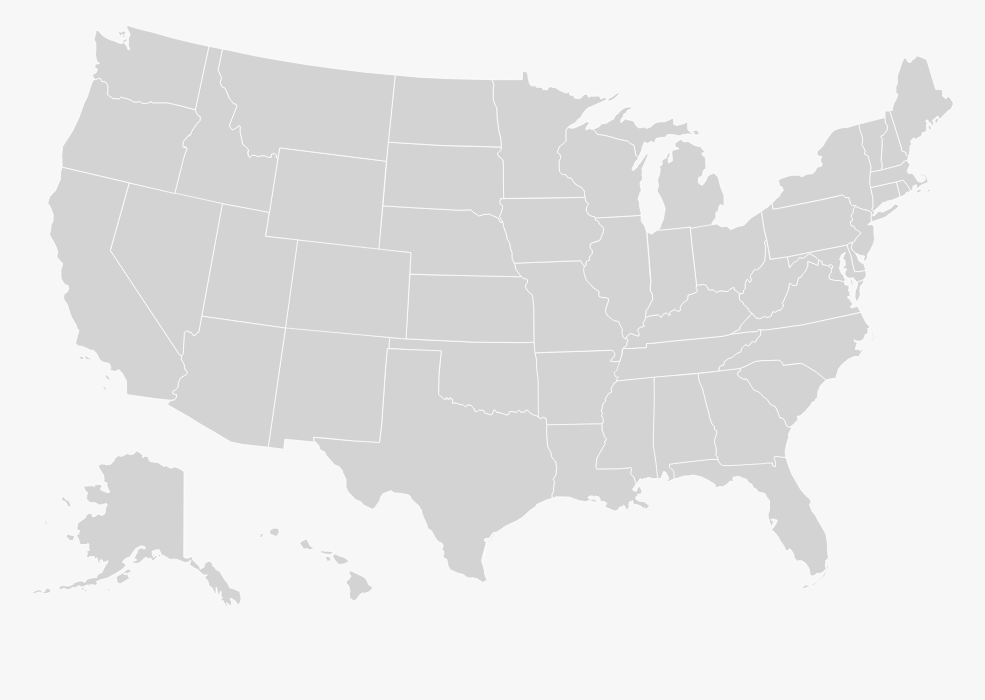
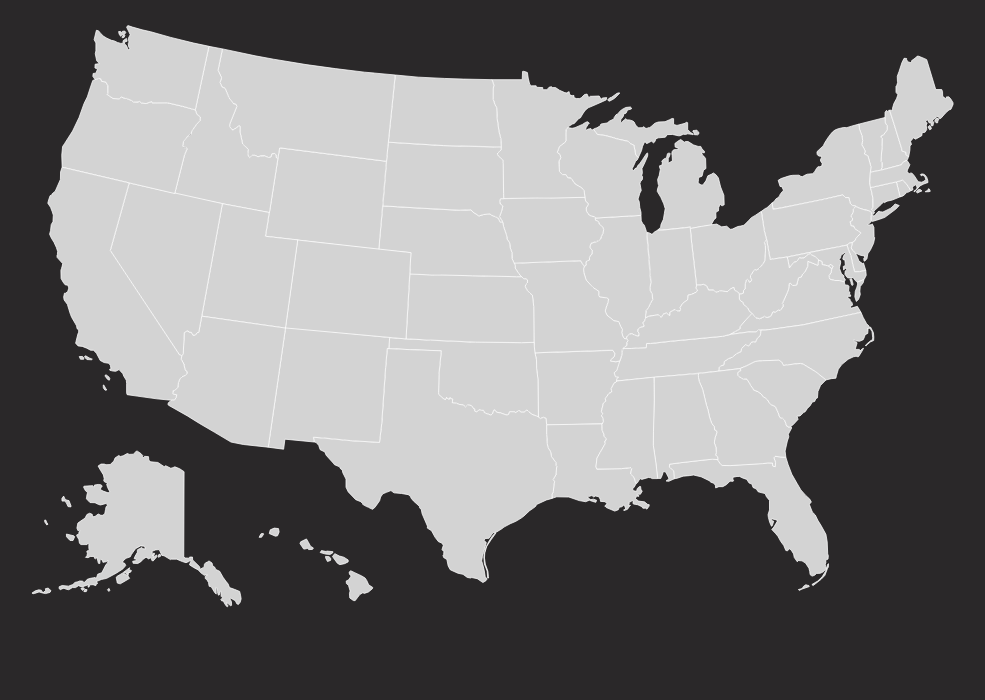
Before and after one commit to 3ddesign312/ECA_TMAP, a plain HTML site: page index.html in a window 1280 px wide. Shown: the part 100-800 px from the top of the page, without its empty margins (135-1120 px from the left). Drawn offline with Linux system fonts and the light colour scheme.

Commit message:
Update style.css

```diff
--- a/css/style.css
+++ b/css/style.css
@@ -1,6 +1,6 @@
 body {
   font-family: sans-serif;
-  background: #f7f7f7;
+  background: #2a2829;
   margin: 0;
   padding: 20px;
   text-align: center;
```
